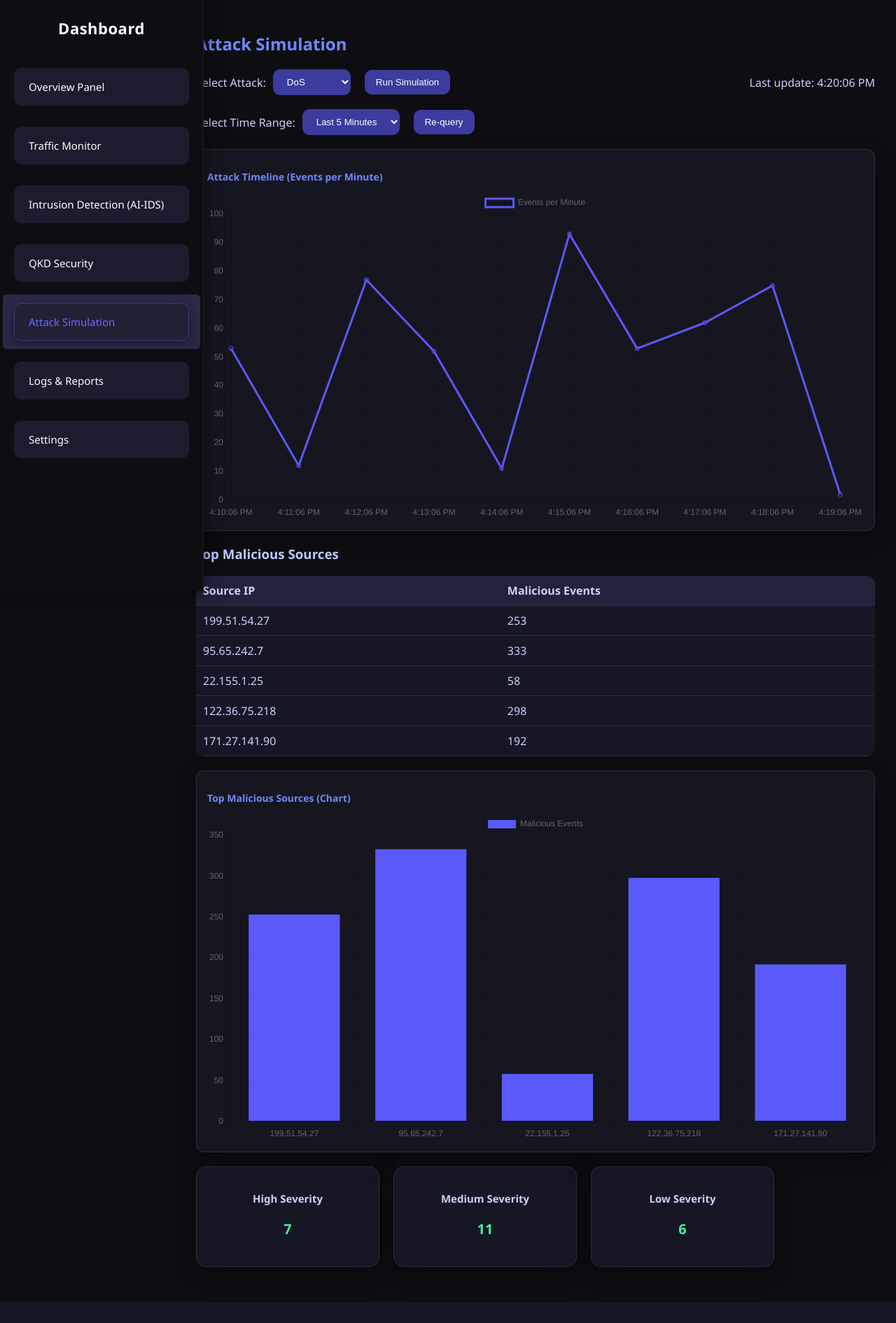
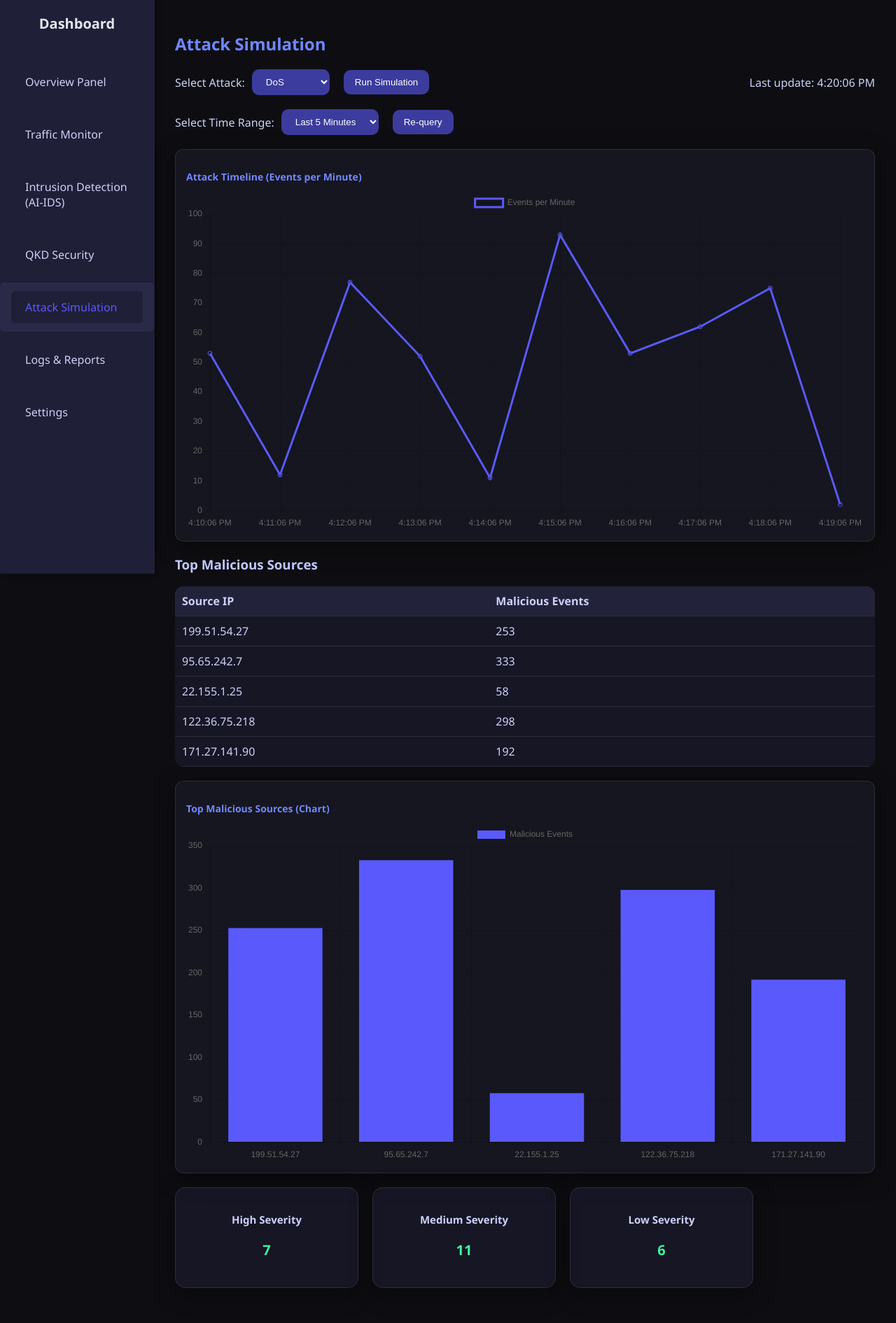
Before and after one commit to LinshaNeha/SmartTrafficReceiverCloud, a Flask app: page /attack in a window 1280 px wide. Shown: the whole page at 70% size. Before the commit the page ends 1861 px from the top, so only its background shows below. Run offline with Flask 3, Linux system fonts and the light colour scheme.

Commit message:
Update attack.html

```diff
--- a/templates/attack.html
+++ b/templates/attack.html
@@ -18,78 +18,51 @@
 
     /* ===== Sidebar ===== */
     .sidebar {
-      width: 250px; /* Matched to your previous 'Card' style request */
+      width: 220px;
       height: 100vh;
       position: fixed;
       top: 0;
       left: 0;
-      background: #0e0e12; /* Darker bg */
-      padding-top: 25px;
-      display: flex;
-      flex-direction: column;
-      align-items: center;
-      border-right: 1px solid #1c1c2e;
-      box-shadow: 2px 0 20px rgba(0, 0, 0, 0.5);
+      background-color: #1f1f38;
+      padding: 20px 0 0 0;
+      box-shadow: 2px 0 6px rgba(0, 0, 0, 0.5);
     }
 
     .sidebar h2 {
-      color: #ffffff;
+      color: #e5e5ee;
+      text-align: center;
       margin: 0 0 30px 0;
-      font-size: 22px;
-      font-weight: 700;
-      letter-spacing: 0.5px;
+      font-size: 20px;
     }
 
     .sidebar ul {
       list-style: none;
       padding: 0;
       margin: 0;
-      width: 100%;
-      display: flex;
-      flex-direction: column;
-      align-items: center;
     }
 
-    .sidebar li {
-      width: 100%;
-      margin-bottom: 10px;
-      display: flex;
-      justify-content: center;
+    .sidebar ul li {
+      margin: 5px 0;
     }
 
-    /* Button Style Links */
-    .sidebar a {
-      background-color: #1c1c2e;
-      color: #cfd0e3;
+    .sidebar ul li a {
       text-decoration: none;
+      color: #cfd0f1;
       display: block;
-      width: 85%;
-      padding: 16px 20px;
-      border-radius: 10px;
-      font-size: 15px;
-      font-weight: 500;
-      transition: all 0.2s ease;
-      border: 1px solid transparent;
+      padding: 12px 20px;
+      border-radius: 6px;
+      transition: all 0.3s ease;
     }
 
-    .sidebar a:hover {
-      background-color: #25253a;
-      color: white;
-      transform: translateY(-2px);
-      box-shadow: 0 4px 12px rgba(0,0,0,0.3);
+    .sidebar ul li.active a,
+    .sidebar ul li a:hover {
+      background-color: #1f1f38;
+      color: #5a5afc;
     }
 
-    /* Active State */
-    .sidebar li.active a {
-      background-color: #212136;
-      color: #6c6cff; /* Vibrant Blue/Purple */
-      border: 1px solid #3d3d6e;
-      box-shadow: 0 4px 15px rgba(0, 0, 0, 0.4);
-    }
-
-    /* ===== Main Panel ===== */
+    /* Main */
     .main {
-      margin-left: 250px; /* Matches sidebar width */
+      margin-left: 220px;
       padding: 30px;
     }
 
```
